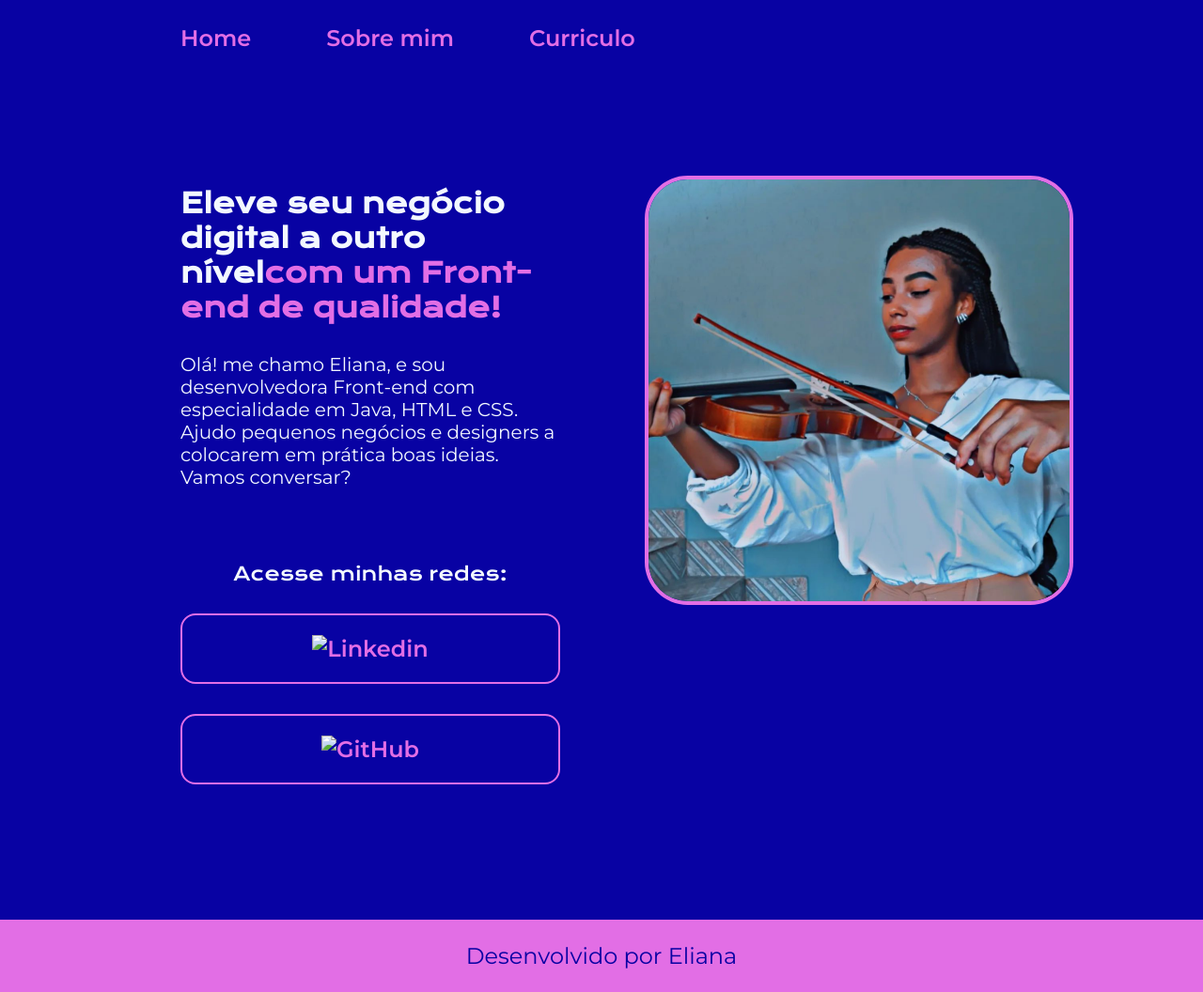
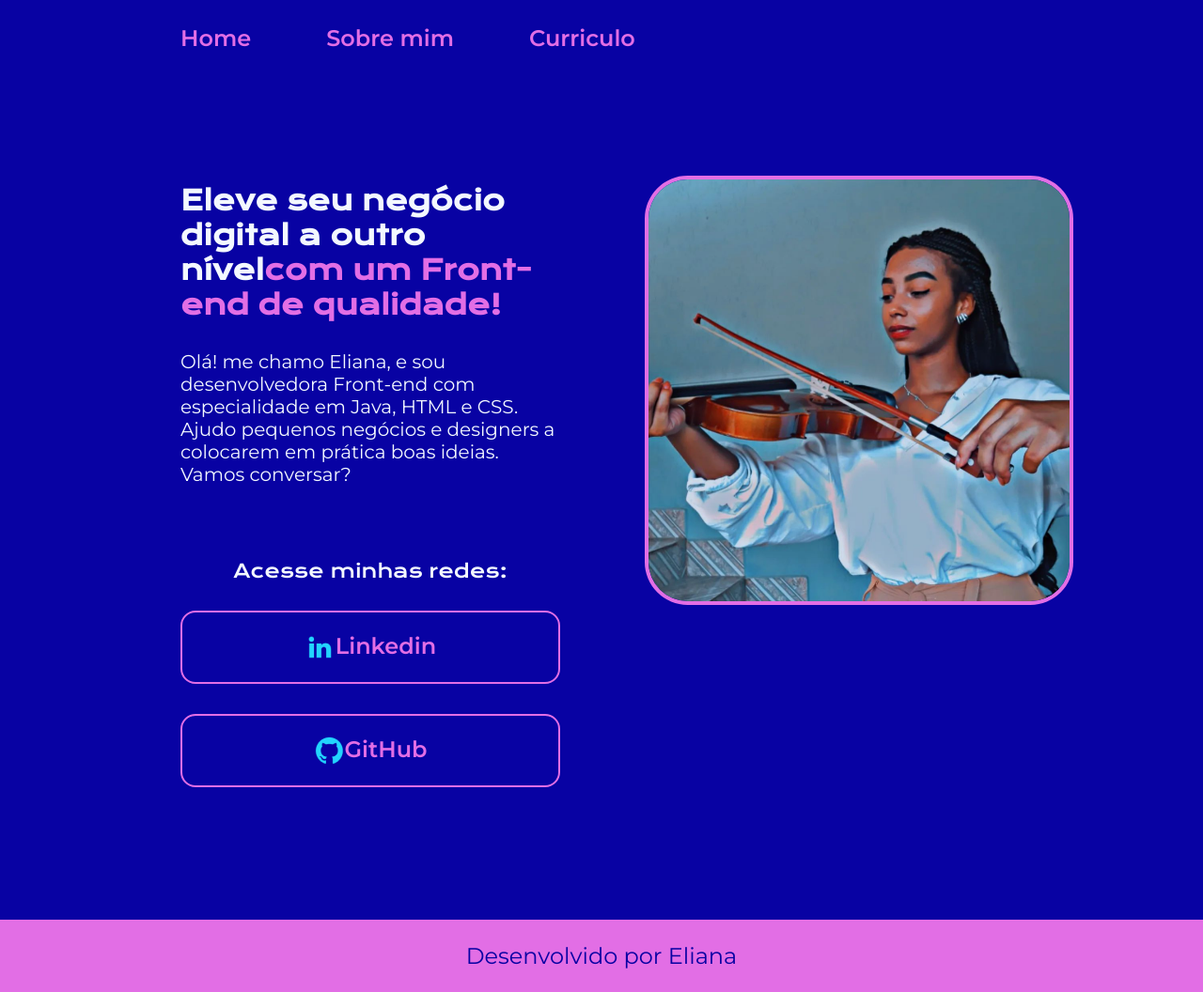
Before and after one commit to Eliana100/portifolio, a plain HTML site: page index.html in a window 1280 px wide. Shown: the whole page at 94% size. Drawn offline with nearby package versions, Linux system fonts and the light colour scheme.

Commit message:
Update index.html

```diff
--- a/index.html
+++ b/index.html
@@ -38,12 +38,12 @@
           <a
             class="apresentacao__links__navegação"
             href="https://www.linkedin.com/in/eliana-almeida-nunes-da-silva-7a7195227/?utm_source=share&utm_campaign=share_via&utm_content=profile&utm_medium=android_app"
-            ><img src="img/linkedin.png" /> Linkedin</a
+            ><img src="linkedin.png" /> Linkedin</a
           >
           <a
             class="apresentacao__links__navegação"
             href="https://github.com/Eliana100"
-            ><img src="img/github (1).png" /> GitHub</a
+            ><img src="github (1).png" /> GitHub</a
           >
         </div>
       </section>
```
